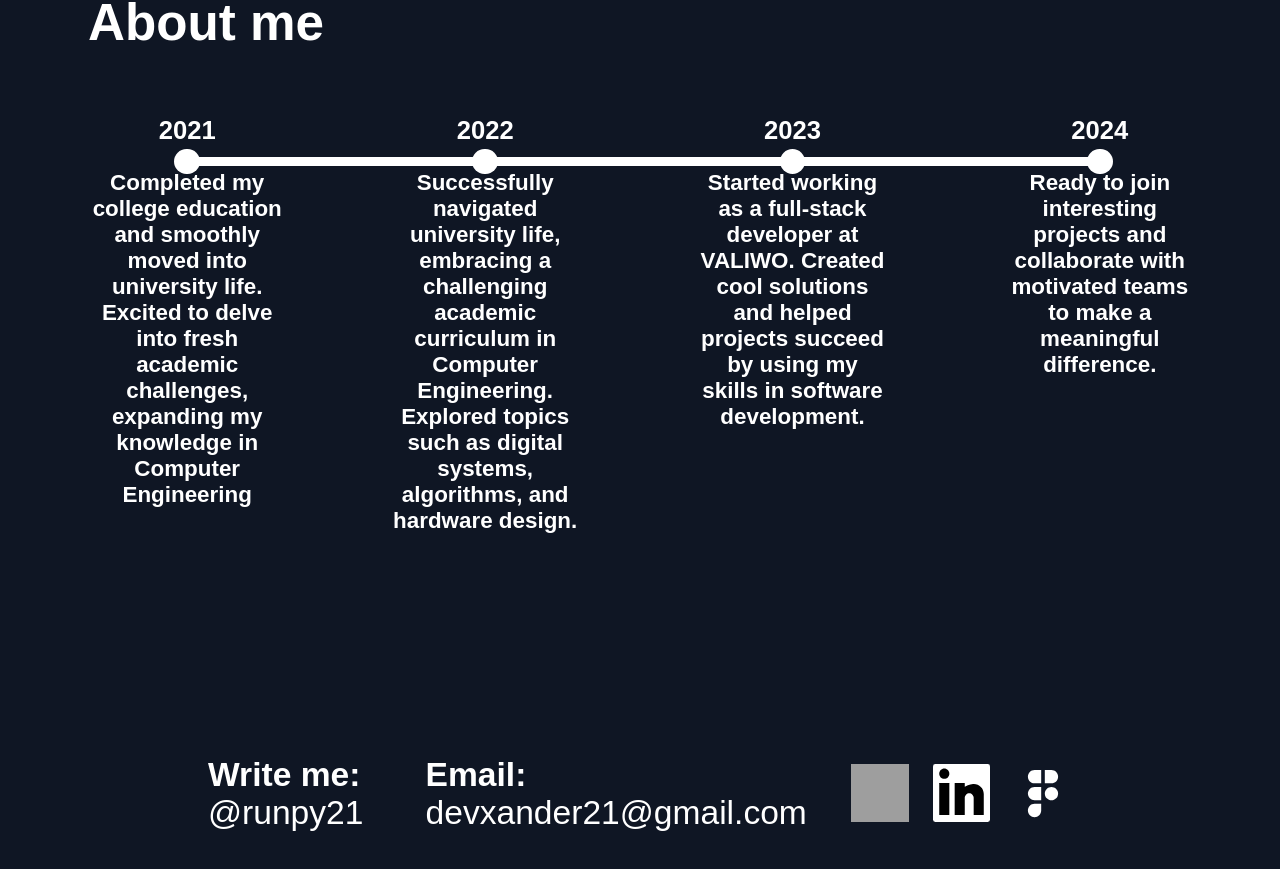
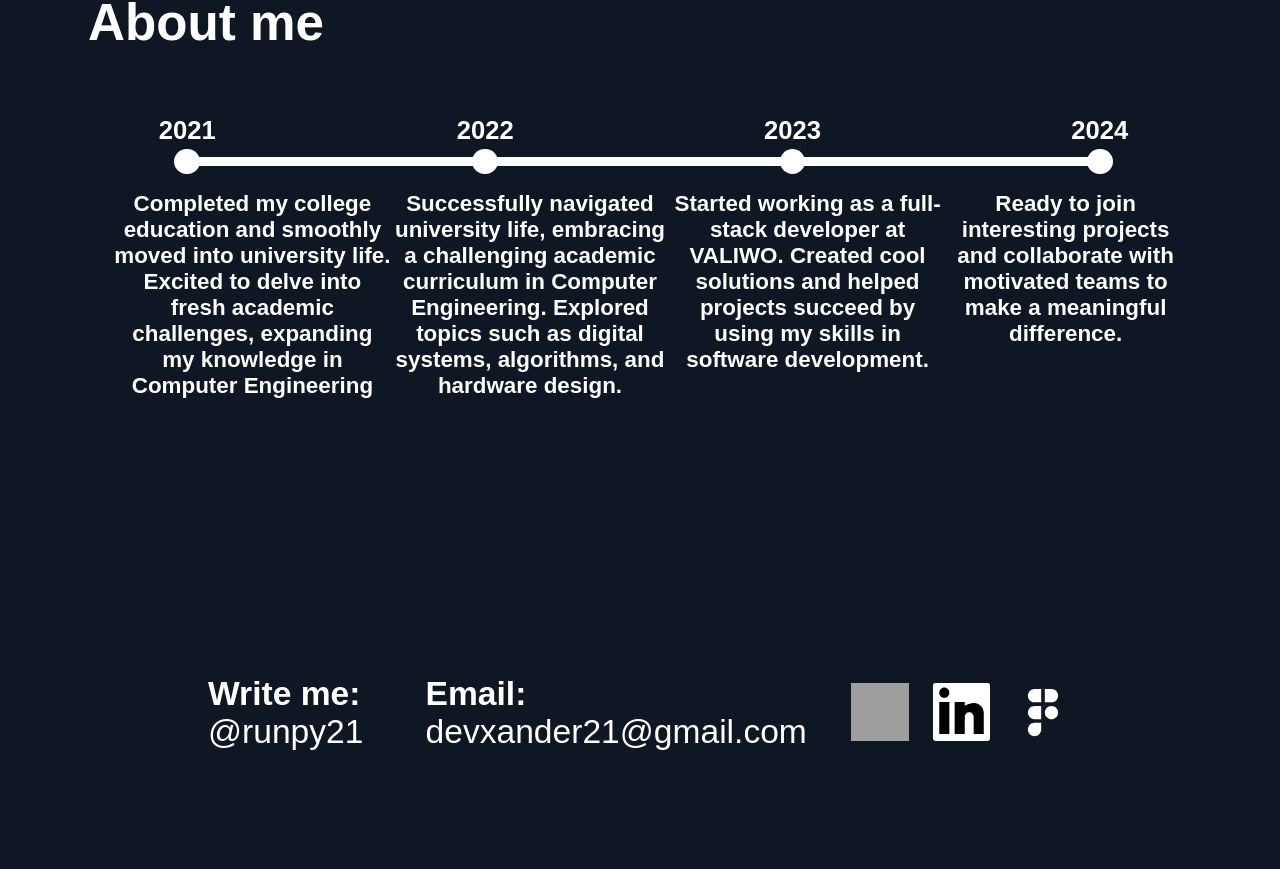
Before and after one commit to runpy21/runpy21-portfolio, a React (Create React App) app: page / in a window 1280 px wide. Shown: the part 3842-4711 px from the top of the page. After the commit the page ends 4657 px from the top, so only its background shows below. Built offline with nearby package versions, Linux system fonts and the light colour scheme; grey boxes are pictures that could not be loaded.

Commit message:
fix additional section

```diff
--- a/src/css/queries.css
+++ b/src/css/queries.css
@@ -110,7 +110,6 @@
     width: 7.2rem;
     z-index: 1000;
   }
-
   .nav-mobile .nav-links {
     display: flex;
     flex-direction: column;
@@ -181,6 +180,7 @@
     top: 2.5rem;
     visibility: visible;
     opacity: 1;
+    font-size: 2.8rem;
     pointer-events: auto;
     max-width: 34.7rem;
     transition: all 1s;
--- a/src/css/styles.css
+++ b/src/css/styles.css
@@ -334,7 +334,6 @@ p {
 /**************************/
 
 .container-timeline {
-  min-height: 41.4rem;
   margin-top: 8.7rem;
   position: relative;
   max-width: 132rem;
@@ -395,14 +394,18 @@ p {
 }
 
 .text {
+  display: flex;
+  justify-content: space-between;
+  max-width: 192rem;
   font-size: 2.8rem;
+  margin: 0 auto;
+  padding-left: 14.2rem;
+  padding-right: 11.9rem;
   text-align: center;
-  position: absolute;
-  top: 100%;
-  left: 50%;
-  width: 100%;
-  min-width: 34.7rem;
-  transform: translateX(-50%);
+  margin-top: 14rem;
+}
+.text .description {
+  max-width: 34.7rem;
   color: white;
 }
 .text-mobile {
@@ -427,7 +430,9 @@ p {
 /**************************/
 /* SECTION FOOTER*/
 /**************************/
-
+.section-footer {
+  display: block;
+}
 .contacts-link a:link,
 .contacts-link a:visited {
   font-size: 4.2rem;
@@ -458,7 +463,7 @@ p {
   grid-template-columns: 27.2rem 1fr 1fr;
   align-items: center;
   margin: 0 auto;
-
+  margin-top: 34.5rem;
   padding: 0 26rem;
   margin-bottom: 8rem;
 }
--- a/src/features/SectionTimeLine.js
+++ b/src/features/SectionTimeLine.js
@@ -28,13 +28,10 @@ function SectionTimeLine() {
               }`}
               onClick={() => handleCircleClick(2021)}
             >
+              &nbsp;
               <span className="year fz-3-6">2021</span>
-              <div className="text">
-                Completed my college education and smoothly moved into
-                university life. Excited to delve into fresh academic
-                challenges, expanding my knowledge in Computer Engineering
-              </div>
             </div>
+
             <div
               className={`text-mobile ${activeYear === 2021 ? "active" : ""}`}
             >
@@ -49,12 +46,8 @@ function SectionTimeLine() {
               onClick={() => handleCircleClick(2022)}
             >
               <span className="year fz-3-6">2022</span>
-              <div className="text">
-                Successfully navigated university life, embracing a challenging
-                academic curriculum in Computer Engineering. Explored topics
-                such as digital systems, algorithms, and hardware design.
-              </div>
             </div>
+
             <div
               className={`text-mobile ${activeYear === 2022 ? "active" : ""}`}
             >
@@ -70,12 +63,8 @@ function SectionTimeLine() {
               onClick={() => handleCircleClick(2023)}
             >
               <span className="year fz-3-6">2023</span>
-              <div className="text">
-                Started working as a full-stack developer at VALIWO. Created
-                cool solutions and helped projects succeed by using my skills in
-                software development.
-              </div>
             </div>
+
             <div
               className={`text-mobile ${activeYear === 2023 ? "active" : ""}`}
             >
@@ -91,11 +80,8 @@ function SectionTimeLine() {
               onClick={() => handleCircleClick(2024)}
             >
               <span className="year fz-3-6">2024</span>
-              <div className="text">
-                Ready to join interesting projects and collaborate with
-                motivated teams to make a meaningful difference.
-              </div>
             </div>
+
             <div
               className={`text-mobile ${activeYear === 2024 ? "active" : ""}`}
             >
@@ -103,8 +89,28 @@ function SectionTimeLine() {
               teams to make a meaningful difference.
             </div>
           </div>
-          <div className="space">&nbsp;</div>
         </div>
+      </div>
+      <div className="text">
+        <p className="description">
+          Completed my college education and smoothly moved into university
+          life. Excited to delve into fresh academic challenges, expanding my
+          knowledge in Computer Engineering
+        </p>
+        <p className="description">
+          Successfully navigated university life, embracing a challenging
+          academic curriculum in Computer Engineering. Explored topics such as
+          digital systems, algorithms, and hardware design.
+        </p>
+        <p className="description">
+          Started working as a full-stack developer at VALIWO. Created cool
+          solutions and helped projects succeed by using my skills in software
+          development.
+        </p>
+        <p className="description">
+          Ready to join interesting projects and collaborate with motivated
+          teams to make a meaningful difference.
+        </p>
       </div>
     </section>
   );
```
